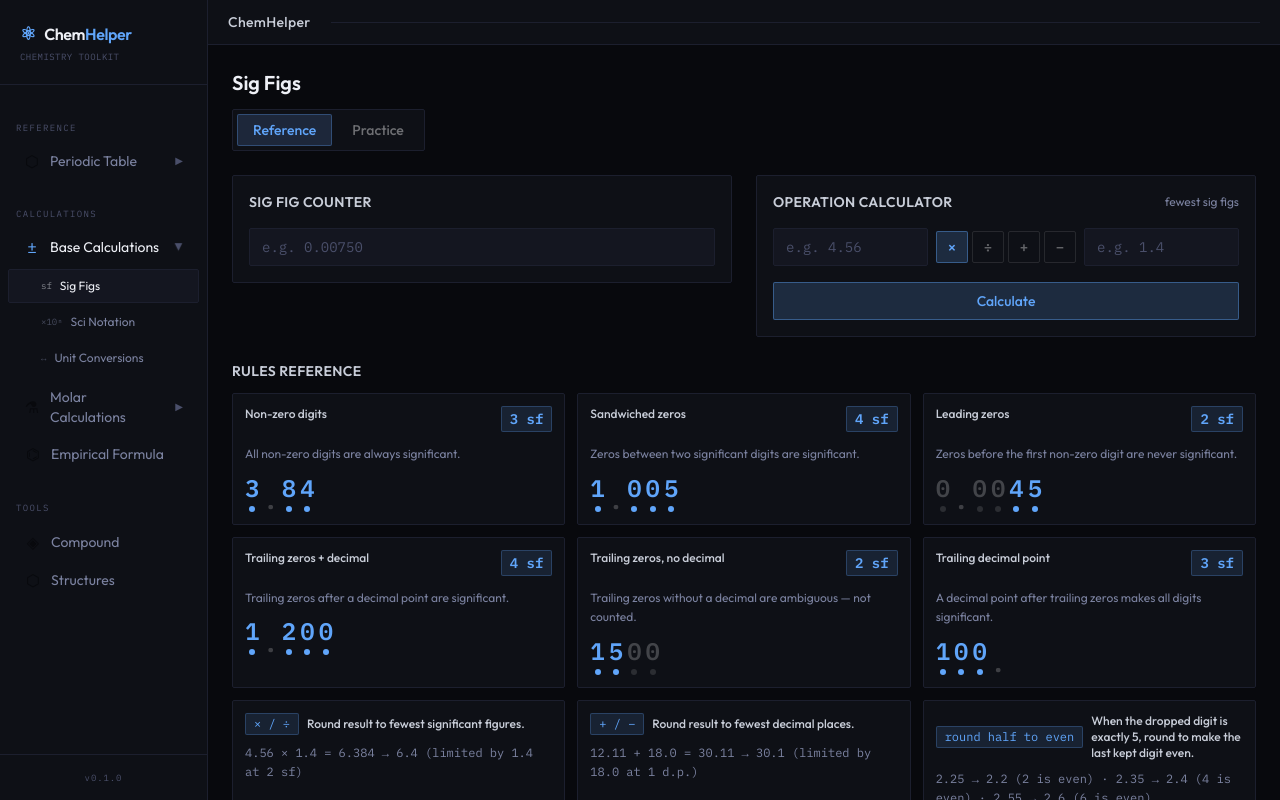
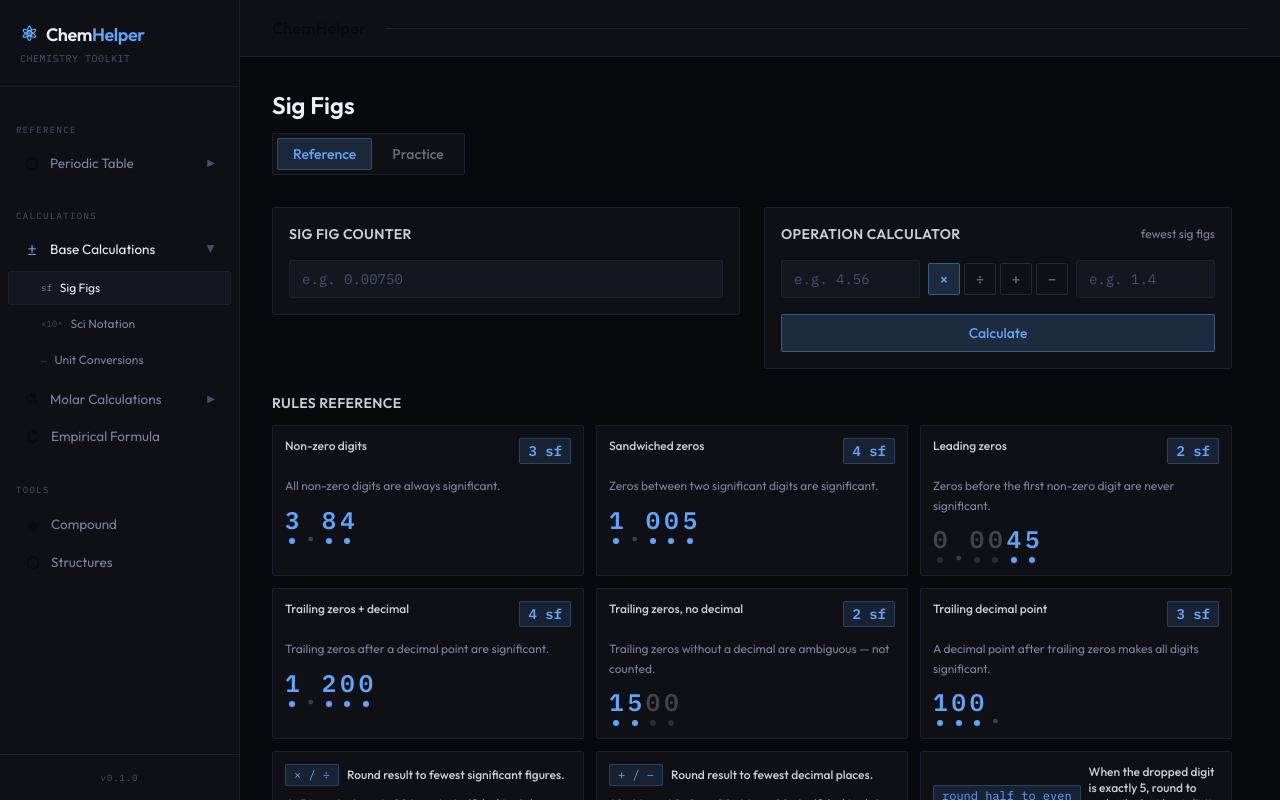
Before and after one commit to CJGCW/chemhelper_fe, a React (Vite) app: page /base-calculations in a window 1280 px wide. Built offline with nearby package versions, Linux system fonts and the light colour scheme.

Commit message:
embiggen the whole thing

```diff
--- a/src/components/Layout/AppLayout.tsx
+++ b/src/components/Layout/AppLayout.tsx
@@ -35,7 +35,7 @@ export default function AppLayout() {
       {/* Main content area */}
       <div className="flex flex-col flex-1 min-w-0 overflow-hidden">
         {/* Top bar */}
-        <header className="flex items-center gap-3 px-5 py-3 border-b border-border shrink-0 bg-surface">
+        <header className="flex items-center gap-3 px-5 lg:px-8 py-3 lg:py-4 border-b border-border shrink-0 bg-surface">
           {/* Mobile hamburger */}
           <button
             onClick={() => setNavOpen(true)}
@@ -47,7 +47,7 @@ export default function AppLayout() {
             <span className="block h-px w-full bg-secondary" />
           </button>
 
-          <h1 className="font-sans font-medium text-primary text-sm tracking-wide">
+          <h1 className="font-sans font-medium text-primary text-sm lg:text-base tracking-wide">
             {title}
           </h1>
 
--- a/src/components/Layout/NavSidebar.tsx
+++ b/src/components/Layout/NavSidebar.tsx
@@ -36,7 +36,7 @@ function TableSubItem({
   return (
     <button
       onClick={() => { navigate(item.path); onNavigate() }}
-      className={`w-full flex items-center gap-2 pl-8 pr-3 py-1.5 mx-2 rounded-sm font-sans text-sm
+      className={`w-full flex items-center gap-2 pl-8 pr-3 py-1.5 mx-2 rounded-sm font-sans text-sm lg:text-[13.5px]
                   transition-all duration-150 text-left
                   ${isActive
                     ? "bg-raised text-bright border border-border"
@@ -71,7 +71,7 @@ function BaseCalcSubItem({
   return (
     <button
       onClick={() => { navigate(`/base-calculations?tab=${item.tab}`); onNavigate(); }}
-      className={`w-full flex items-center gap-2 pl-8 pr-3 py-1.5 mx-2 rounded-sm font-sans text-sm
+      className={`w-full flex items-center gap-2 pl-8 pr-3 py-1.5 mx-2 rounded-sm font-sans text-sm lg:text-[13.5px]
                   transition-all duration-150 text-left
                   ${isActive
                     ? "bg-raised text-bright border border-border"
@@ -138,7 +138,7 @@ function CalcSubItem({
   return (
     <button
       onClick={handleClick}
-      className={`w-full flex items-center gap-2 pl-8 pr-3 py-1.5 mx-2 rounded-sm font-sans text-sm
+      className={`w-full flex items-center gap-2 pl-8 pr-3 py-1.5 mx-2 rounded-sm font-sans text-sm lg:text-[13.5px]
                   transition-all duration-150 text-left
                   ${
                     isActive
@@ -177,16 +177,16 @@ export default function NavSidebar({ open, onClose }: Props) {
       <div className="px-5 py-5 border-b border-border shrink-0">
         <div className="flex items-baseline gap-2">
           <span
-            className="font-mono text-lg font-semibold"
+            className="font-mono text-lg lg:text-xl font-semibold"
             style={{ color: "var(--c-halogen)" }}
           >
             ⚛
           </span>
-          <span className="font-sans font-semibold text-bright tracking-tight">
+          <span className="font-sans font-semibold text-bright tracking-tight lg:text-lg">
             Chem<span style={{ color: "var(--c-halogen)" }}>Helper</span>
           </span>
         </div>
-        <p className="font-mono text-[9px] text-dim mt-0.5 tracking-wider">
+        <p className="font-mono text-[9px] lg:text-[10px] text-dim mt-0.5 tracking-wider">
           CHEMISTRY TOOLKIT
         </p>
       </div>
@@ -197,7 +197,7 @@ export default function NavSidebar({ open, onClose }: Props) {
         <div>
           <button
             onClick={() => setTableExpanded((e) => !e)}
-            className={`w-full flex items-center gap-2.5 px-4 py-2 mx-2 rounded-sm font-sans text-sm
+            className={`w-full flex items-center gap-2.5 px-4 py-2 mx-2 rounded-sm font-sans text-sm lg:text-[13.5px]
                         transition-all duration-150 text-left
                         ${isTableActive ? "text-bright" : "text-secondary hover:text-primary"}`}
             style={{ width: "calc(100% - 16px)" }}
@@ -244,7 +244,7 @@ export default function NavSidebar({ open, onClose }: Props) {
         <div>
           <button
             onClick={() => setBaseCalcExpanded((e) => !e)}
-            className={`w-full flex items-center gap-2.5 px-4 py-2 mx-2 rounded-sm font-sans text-sm
+            className={`w-full flex items-center gap-2.5 px-4 py-2 mx-2 rounded-sm font-sans text-sm lg:text-[13.5px]
                         transition-all duration-150 text-left
                         ${isBaseCalcActive ? "text-bright" : "text-secondary hover:text-primary"}`}
             style={{ width: "calc(100% - 16px)" }}
@@ -288,7 +288,7 @@ export default function NavSidebar({ open, onClose }: Props) {
           {/* Molar Calculations — expandable */}
           <button
             onClick={() => setCalcExpanded((e) => !e)}
-            className={`w-full flex items-center gap-2.5 px-4 py-2 mx-2 rounded-sm font-sans text-sm
+            className={`w-full flex items-center gap-2.5 px-4 py-2 mx-2 rounded-sm font-sans text-sm lg:text-[13.5px]
                         transition-all duration-150 text-left
                         ${isCalcActive ? "text-bright" : "text-secondary hover:text-primary"}`}
             style={{ width: "calc(100% - 16px)" }}
@@ -333,7 +333,7 @@ export default function NavSidebar({ open, onClose }: Props) {
         <NavLink
           to="/empirical"
           className={({ isActive }) =>
-            `flex items-center gap-2.5 px-4 py-2 mx-2 rounded-sm font-sans text-sm transition-all duration-150
+            `flex items-center gap-2.5 px-4 py-2 mx-2 rounded-sm font-sans text-sm lg:text-[13.5px] transition-all duration-150
              ${isActive ? "bg-raised text-bright border border-border" : "text-secondary hover:text-primary hover:bg-surface border border-transparent"}`
           }
           onClick={onClose}
@@ -356,7 +356,7 @@ export default function NavSidebar({ open, onClose }: Props) {
         <NavLink
           to="/compound"
           className={({ isActive }) =>
-            `flex items-center gap-2.5 px-4 py-2 mx-2 rounded-sm font-sans text-sm transition-all duration-150
+            `flex items-center gap-2.5 px-4 py-2 mx-2 rounded-sm font-sans text-sm lg:text-[13.5px] transition-all duration-150
              ${isActive ? "bg-raised text-bright border border-border" : "text-secondary hover:text-primary hover:bg-surface border border-transparent"}`
           }
           onClick={onClose}
@@ -376,7 +376,7 @@ export default function NavSidebar({ open, onClose }: Props) {
         <NavLink
           to="/structures"
           className={({ isActive }) =>
-            `flex items-center gap-2.5 px-4 py-2 mx-2 rounded-sm font-sans text-sm transition-all duration-150
+            `flex items-center gap-2.5 px-4 py-2 mx-2 rounded-sm font-sans text-sm lg:text-[13.5px] transition-all duration-150
              ${isActive ? "bg-raised text-bright border border-border" : "text-secondary hover:text-primary hover:bg-surface border border-transparent"}`
           }
           onClick={onClose}
@@ -405,7 +405,7 @@ export default function NavSidebar({ open, onClose }: Props) {
 
   return (
     <>
-      <aside className="hidden md:flex flex-col w-52 shrink-0 bg-surface border-r border-border h-screen sticky top-0">
+      <aside className="hidden md:flex flex-col w-52 lg:w-60 shrink-0 bg-surface border-r border-border h-screen sticky top-0">
         {inner}
       </aside>
       <AnimatePresence>
--- a/src/pages/BaseCalculationsPage.tsx
+++ b/src/pages/BaseCalculationsPage.tsx
@@ -225,11 +225,11 @@ export default function BaseCalculationsPage() {
   }
 
   return (
-    <div className="p-4 md:p-6 max-w-7xl mx-auto flex flex-col gap-6">
+    <div className="pl-4 pr-4 md:pl-6 md:pr-8 lg:pl-8 lg:pr-12 py-4 md:py-6 lg:py-8 w-full flex flex-col gap-6 lg:gap-8">
 
       {/* Header */}
       <div className="flex flex-col gap-3">
-        <h2 className="font-sans font-semibold text-bright text-xl">
+        <h2 className="font-sans font-semibold text-bright text-xl lg:text-2xl">
           {pageTab === 'conversions' ? 'Unit Conversions' : pageTab === 'sci-notation' ? 'Scientific Notation' : 'Sig Figs'}
         </h2>
 
--- a/src/pages/CompoundPage.tsx
+++ b/src/pages/CompoundPage.tsx
@@ -111,9 +111,9 @@ export default function CompoundPage() {
   }
 
   return (
-    <div className="p-4 md:p-6 max-w-3xl mx-auto flex flex-col gap-6">
+    <div className="pl-4 pr-4 md:pl-6 md:pr-8 lg:pl-8 lg:pr-12 py-4 md:py-6 lg:py-8 w-full flex flex-col gap-6 lg:gap-8">
 
-      <h2 className="font-sans font-semibold text-bright text-xl">Compound Converter</h2>
+      <h2 className="font-sans font-semibold text-bright text-xl lg:text-2xl">Compound Converter</h2>
 
       {/* Input */}
       <div className="flex flex-col gap-2">
--- a/src/pages/ElectronConfigPage.tsx
+++ b/src/pages/ElectronConfigPage.tsx
@@ -9,9 +9,9 @@ export default function ElectronConfigPage() {
   const [tab, setTab] = useState<Tab>('reference')
 
   return (
-    <div className="p-4 md:p-6 max-w-4xl mx-auto flex flex-col gap-6">
+    <div className="pl-4 pr-4 md:pl-6 md:pr-8 lg:pl-8 lg:pr-12 py-4 md:py-6 lg:py-8 w-full flex flex-col gap-6 lg:gap-8">
       <div className="flex flex-col gap-3">
-        <h2 className="font-sans font-semibold text-bright text-xl">Electron Configuration</h2>
+        <h2 className="font-sans font-semibold text-bright text-xl lg:text-2xl">Electron Configuration</h2>
 
         <div className="flex items-center gap-1 p-1 rounded-sm self-start"
           style={{ background: '#0e1016', border: '1px solid #1c1f2e' }}>
--- a/src/pages/EmpiricalPage.tsx
+++ b/src/pages/EmpiricalPage.tsx
@@ -16,9 +16,9 @@ export default function EmpiricalPage() {
   useEffect(() => { loadElements() }, [loadElements])
 
   return (
-    <div className="p-4 md:p-6 max-w-4xl mx-auto flex flex-col gap-6">
+    <div className="pl-4 pr-4 md:pl-6 md:pr-8 lg:pl-8 lg:pr-12 py-4 md:py-6 lg:py-8 w-full flex flex-col gap-6 lg:gap-8">
       <div className="flex flex-col gap-3">
-        <h2 className="font-sans font-semibold text-bright text-xl">Empirical &amp; Molecular Formula</h2>
+        <h2 className="font-sans font-semibold text-bright text-xl lg:text-2xl">Empirical &amp; Molecular Formula</h2>
         <p className="font-sans text-sm text-secondary">
           Determine the simplest whole-number ratio of elements from percent composition or mass data.
         </p>
--- a/src/pages/StructuresPage.tsx
+++ b/src/pages/StructuresPage.tsx
@@ -19,11 +19,11 @@ export default function StructuresPage() {
   }
 
   return (
-    <div className="p-4 md:p-6 max-w-4xl mx-auto flex flex-col gap-6">
+    <div className="pl-4 pr-4 md:pl-6 md:pr-8 lg:pl-8 lg:pr-12 py-4 md:py-6 lg:py-8 w-full flex flex-col gap-6 lg:gap-8">
 
       {/* Header + tabs */}
       <div className="flex flex-col gap-3">
-        <h2 className="font-sans font-semibold text-bright text-xl">Structures</h2>
+        <h2 className="font-sans font-semibold text-bright text-xl lg:text-2xl">Structures</h2>
 
         <div
           className="flex items-center gap-1 p-1 rounded-sm self-start"
--- a/src/pages/TablePage.tsx
+++ b/src/pages/TablePage.tsx
@@ -2,7 +2,7 @@ import PeriodicTable from '../components/PeriodicTable/PeriodicTable'
 
 export default function TablePage() {
   return (
-    <div className="px-2 py-4 md:px-6 md:py-6 lg:px-8 lg:py-8">
+    <div className="pl-4 pr-4 md:pl-6 md:pr-8 lg:pl-8 lg:pr-12 py-4 md:py-6 lg:py-8 w-full">
       <div className="mb-4 md:mb-6">
         <h2 className="font-sans font-semibold text-bright text-xl">
           Periodic Table
--- a/src/pages/calculations/CalculationsPage.tsx
+++ b/src/pages/calculations/CalculationsPage.tsx
@@ -102,12 +102,12 @@ export default function CalculationsPage() {
   }
 
   return (
-    <div className="p-4 md:p-6 max-w-7xl mx-auto flex flex-col gap-6">
+    <div className="pl-4 pr-4 md:pl-6 md:pr-8 lg:pl-8 lg:pr-12 py-4 md:py-6 lg:py-8 w-full flex flex-col gap-6 lg:gap-8">
 
       {/* Header */}
       <div className="flex flex-col gap-3">
         <div className="flex items-center gap-3">
-          <h2 className="font-sans font-semibold text-bright text-xl">Calculations</h2>
+          <h2 className="font-sans font-semibold text-bright text-xl lg:text-2xl">Calculations</h2>
           <button
             onClick={() => setShowExplanation(true)}
             className="flex items-center gap-1.5 px-2.5 py-1 rounded-sm border border-border
```
Also changed, not shown: 2 other files (tests, documents, lock files or other folders).
